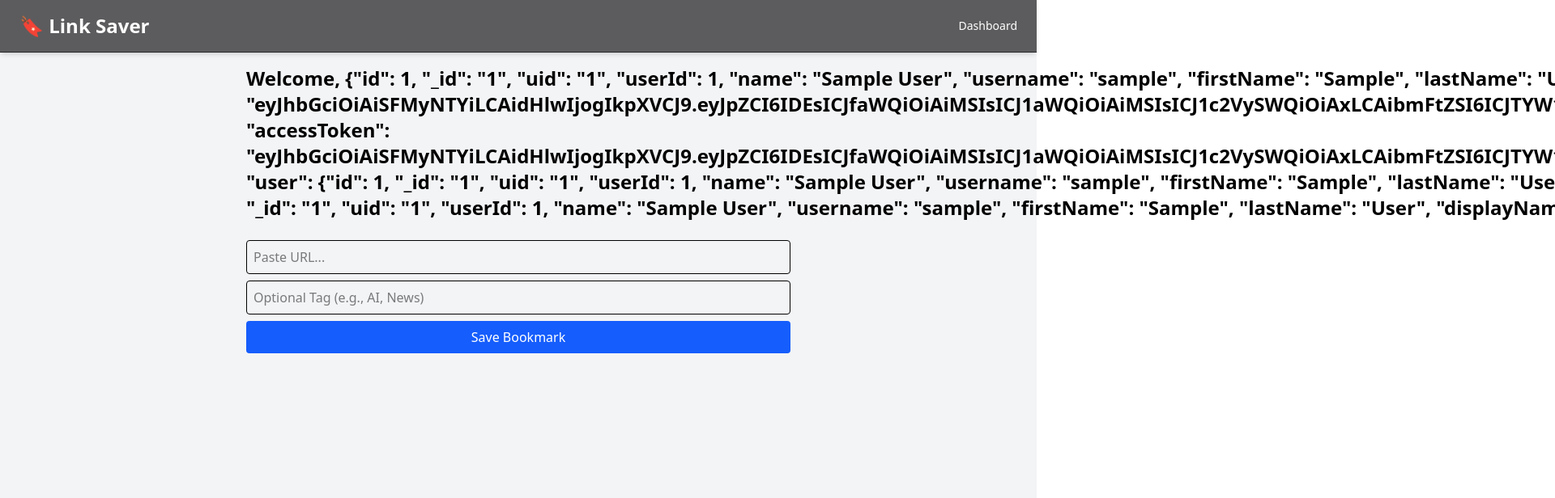
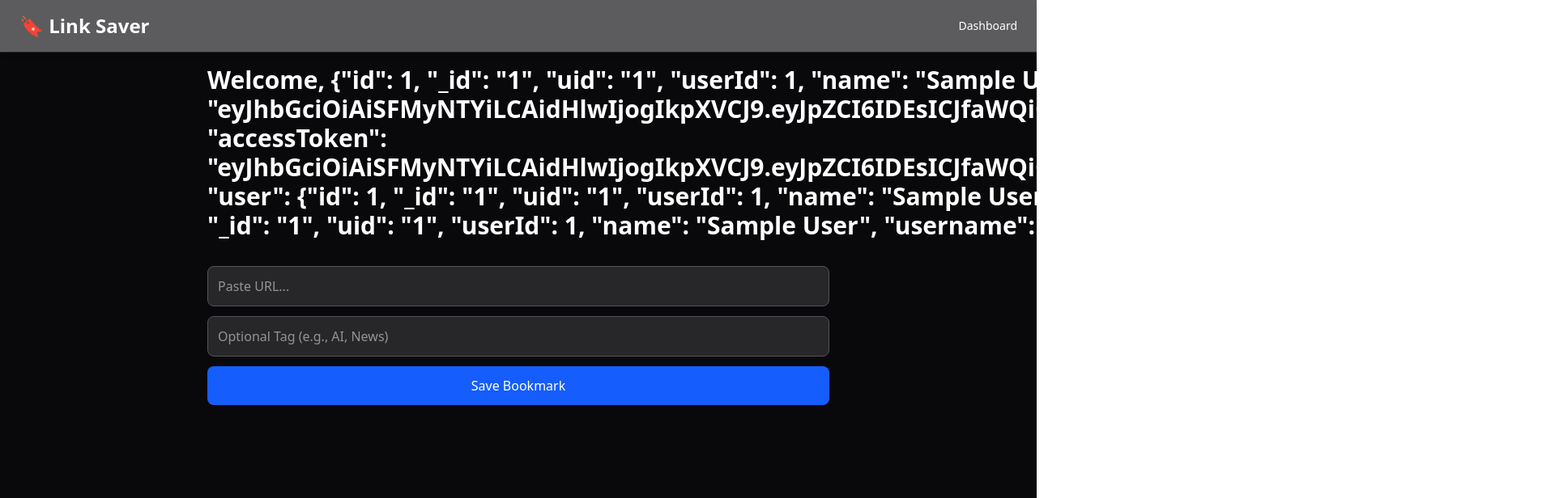
Before and after one commit to nilesh-singh-2304/linksaver, a Next.js app: page /dashboard in a window 1280 px wide. Shown: the top 616 px of the page at 81% size, 1920 px wide, since content can reach past the window. Built offline with nearby package versions, Linux system fonts and the light colour scheme; sample sign-in values are in the browser's storage.

Commit message:
updated dashboard

```diff
--- a/components/DashboardClient.tsx
+++ b/components/DashboardClient.tsx
@@ -9,6 +9,7 @@ import {
 import BookmarkCard from "@/components/BookmarkCard";
 import { getMetadata, getSummary } from "@/lib/metadata";
 import { logout } from "@/lib/auth";
+import { motion } from "framer-motion";
 
 type Bookmark = {
   url: string;
@@ -32,7 +33,7 @@ export default function DashboardClient() {
 
     const u = localStorage.getItem("link-saver-session");
     if (!u) {
-      window.location.href = "/auth/login";
+      window.location.href = "/login";
     } else {
       setUser(u);
     }
@@ -59,7 +60,8 @@ export default function DashboardClient() {
     }
     setLoading(false);
   };
-
+/*************  ✨ Windsurf Command ⭐  *************/
+/*******  0c9c6cb2-4ffc-4555-a262-a9e72ff505c2  *******/
   const handleDelete = (idx: number) => {
     const updated = bookmarks.filter((_, i) => i !== idx);
     setBookmarks(updated);
@@ -84,55 +86,68 @@ export default function DashboardClient() {
   if (!user) return null;
 
   return (
-    <div className="min-h-screen p-4 bg-gray-100 dark:bg-zinc-900 text-black dark:text-white">
-      <div className="max-w-2xl mx-auto space-y-6">
-        <div className="flex justify-between items-center">
-          <h1 className="text-2xl font-bold">Welcome, {user}</h1>
-          <div className="flex items-center gap-2">
+    <div className="min-h-screen p-4 bg-zinc-950 text-white">
+      <div className="max-w-3xl mx-auto space-y-8">
+        <motion.div
+          initial={{ opacity: 0, y: -20 }}
+          animate={{ opacity: 1, y: 0 }}
+          transition={{ duration: 0.5 }}
+          className="flex justify-between items-center"
+        >
+          <h1 className="text-3xl font-bold">Welcome, {user}</h1>
           <button
             onClick={() => {
               logout();
-                window.location.href = "/auth/login";
+              window.location.href = "/login";
             }}
-              className="text-sm text-red-600 hover:underline"
+            className="text-sm text-red-400 hover:underline"
           >
             Logout
           </button>
-          </div>
-        </div>
+        </motion.div>
 
-        <div className="space-y-2">
+        <motion.div
+          initial={{ opacity: 0, y: 20 }}
+          animate={{ opacity: 1, y: 0 }}
+          transition={{ delay: 0.2, duration: 0.6 }}
+          className="space-y-3"
+        >
           <input
             type="text"
             placeholder="Paste URL..."
-            className="w-full p-2 border rounded text-black"
+            className="w-full p-3 rounded-lg bg-zinc-800 border border-zinc-600 focus:ring-2 focus:ring-blue-500 outline-none"
             value={url}
             onChange={(e) => setUrl(e.target.value)}
           />
           <input
             type="text"
             placeholder="Optional Tag (e.g., AI, News)"
-            className="w-full p-2 border rounded text-black"
+            className="w-full p-3 rounded-lg bg-zinc-800 border border-zinc-600 focus:ring-2 focus:ring-blue-500 outline-none"
             value={tag}
             onChange={(e) => setTag(e.target.value)}
           />
           <button
             onClick={handleAdd}
             disabled={loading}
-            className="w-full bg-blue-600 text-white p-2 rounded hover:bg-blue-700"
+            className="w-full p-3 bg-blue-600 hover:bg-blue-700 rounded-lg font-medium transition"
           >
             {loading ? "Saving..." : "Save Bookmark"}
           </button>
-        </div>
+        </motion.div>
 
         {tags.length > 0 && (
-          <div className="flex gap-2 flex-wrap mt-2">
+          <motion.div
+            initial={{ opacity: 0 }}
+            animate={{ opacity: 1 }}
+            transition={{ delay: 0.3 }}
+            className="flex gap-2 flex-wrap"
+          >
             <button
               onClick={() => setFilter("")}
-              className={`px-3 py-1 rounded text-sm ${
+              className={`px-3 py-1 rounded-full text-sm ${
                 !filter
-                  ? "bg-black text-white"
-                  : "bg-gray-200 dark:bg-zinc-700"
+                  ? "bg-blue-500 text-white"
+                  : "bg-zinc-800 border border-zinc-600"
               }`}
             >
               All
@@ -141,25 +156,28 @@ export default function DashboardClient() {
               <button
                 key={i}
                 onClick={() => setFilter(t!)}
-                className={`px-3 py-1 rounded text-sm ${
+                className={`px-3 py-1 rounded-full text-sm ${
                   filter === t
-                    ? "bg-black text-white"
-                    : "bg-gray-200 dark:bg-zinc-700"
+                    ? "bg-blue-500 text-white"
+                    : "bg-zinc-800 border border-zinc-600"
                 }`}
               >
                 {t}
               </button>
             ))}
-          </div>
+          </motion.div>
         )}
 
         <DragDropContext onDragEnd={handleDrag}>
           <Droppable droppableId="bookmarks">
             {(provided) => (
-              <div
+              <motion.div
                 {...provided.droppableProps}
                 ref={provided.innerRef}
-                className="space-y-4"
+                initial={{ opacity: 0 }}
+                animate={{ opacity: 1 }}
+                transition={{ delay: 0.4 }}
+                className="space-y-4 mt-4"
               >
                 {filtered.map((bm, idx) => (
                   <BookmarkCard
@@ -170,7 +188,7 @@ export default function DashboardClient() {
                   />
                 ))}
                 {provided.placeholder}
-              </div>
+              </motion.div>
             )}
           </Droppable>
         </DragDropContext>
```
Lines whose indentation alone changed are shown as unchanged.
